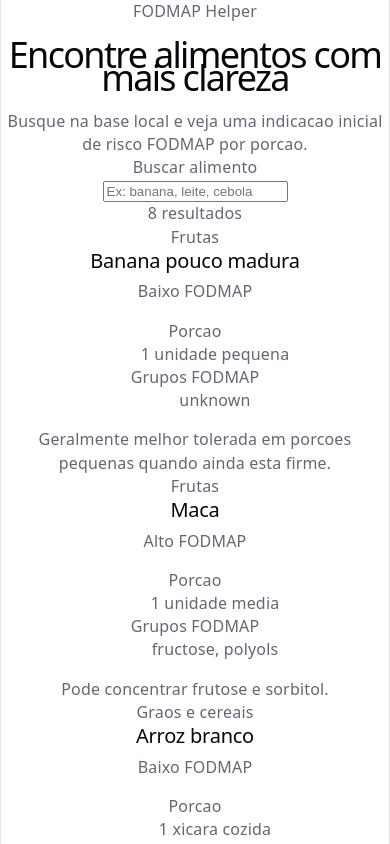
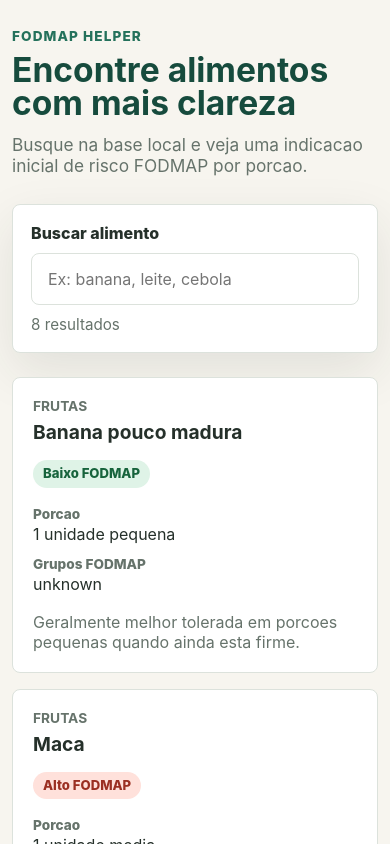
Before and after one commit to dev-hrq/fodmap-helper, a Vue app: page / in a window 390 px wide. Shown: the top 844 px of the page. Built offline with nearby package versions, Linux system fonts and the light colour scheme.

Commit message:
Polish responsive layout and docs

```diff
--- a/src/style.css
+++ b/src/style.css
@@ -1,296 +1,269 @@
 :root {
-  --text: #6b6375;
-  --text-h: #08060d;
-  --bg: #fff;
-  --border: #e5e4e7;
-  --code-bg: #f4f3ec;
-  --accent: #aa3bff;
-  --accent-bg: rgba(170, 59, 255, 0.1);
-  --accent-border: rgba(170, 59, 255, 0.5);
-  --social-bg: rgba(244, 243, 236, 0.5);
-  --shadow:
-    rgba(0, 0, 0, 0.1) 0 10px 15px -3px, rgba(0, 0, 0, 0.05) 0 4px 6px -2px;
-
-  --sans: system-ui, 'Segoe UI', Roboto, sans-serif;
-  --heading: system-ui, 'Segoe UI', Roboto, sans-serif;
-  --mono: ui-monospace, Consolas, monospace;
-
-  font: 18px/145% var(--sans);
-  letter-spacing: 0.18px;
-  color-scheme: light dark;
+  --bg: #f7f5ef;
+  --surface: #ffffff;
+  --surface-muted: #edf4ef;
+  --text: #25302a;
+  --text-muted: #66736b;
+  --border: #dce2dc;
+  --accent: #24715b;
+  --accent-strong: #164b3d;
+  --low-bg: #dff3e7;
+  --low-text: #17633c;
+  --medium-bg: #fff2c7;
+  --medium-text: #745513;
+  --high-bg: #ffe1db;
+  --high-text: #9b2f22;
+  --shadow: 0 18px 50px rgba(37, 48, 42, 0.1);
+  font-family:
+    Inter, ui-sans-serif, system-ui, -apple-system, BlinkMacSystemFont, "Segoe UI",
+    sans-serif;
   color: var(--text);
   background: var(--bg);
   font-synthesis: none;
   text-rendering: optimizeLegibility;
   -webkit-font-smoothing: antialiased;
   -moz-osx-font-smoothing: grayscale;
-
-  @media (max-width: 1024px) {
-    font-size: 16px;
-  }
 }
 
-@media (prefers-color-scheme: dark) {
-  :root {
-    --text: #9ca3af;
-    --text-h: #f3f4f6;
-    --bg: #16171d;
-    --border: #2e303a;
-    --code-bg: #1f2028;
-    --accent: #c084fc;
-    --accent-bg: rgba(192, 132, 252, 0.15);
-    --accent-border: rgba(192, 132, 252, 0.5);
-    --social-bg: rgba(47, 48, 58, 0.5);
-    --shadow:
-      rgba(0, 0, 0, 0.4) 0 10px 15px -3px, rgba(0, 0, 0, 0.25) 0 4px 6px -2px;
-  }
-
-  #social .button-icon {
-    filter: invert(1) brightness(2);
-  }
+* {
+  box-sizing: border-box;
 }
 
 body {
   margin: 0;
+  min-width: 320px;
+}
+
+button,
+input {
+  font: inherit;
+}
+
+button {
+  cursor: pointer;
+}
+
+#app {
+  min-height: 100vh;
+}
+
+.app-shell {
+  width: min(1040px, calc(100% - 32px));
+  margin: 0 auto;
+  padding: 48px 0;
+}
+
+.app-hero {
+  max-width: 720px;
+  margin-bottom: 28px;
+}
+
+.app-hero__eyebrow {
+  margin: 0 0 10px;
+  color: var(--accent);
+  font-size: 0.85rem;
+  font-weight: 800;
+  letter-spacing: 0.08em;
+  text-transform: uppercase;
 }
 
 h1,
-h2 {
-  font-family: var(--heading);
-  font-weight: 500;
-  color: var(--text-h);
+h2,
+p {
+  margin-top: 0;
 }
 
 h1 {
-  font-size: 56px;
-  letter-spacing: -1.68px;
-  margin: 32px 0;
-  @media (max-width: 1024px) {
-    font-size: 36px;
-    margin: 20px 0;
-  }
+  max-width: 680px;
+  margin-bottom: 14px;
+  color: var(--accent-strong);
+  font-size: clamp(2.1rem, 6vw, 4.5rem);
+  line-height: 0.98;
+  letter-spacing: 0;
 }
+
 h2 {
-  font-size: 24px;
-  line-height: 118%;
-  letter-spacing: -0.24px;
-  margin: 0 0 8px;
-  @media (max-width: 1024px) {
-    font-size: 20px;
-  }
+  margin-bottom: 0;
+  color: var(--text);
+  font-size: 1.2rem;
+  line-height: 1.25;
+  letter-spacing: 0;
 }
-p {
+
+.app-hero__copy {
+  max-width: 620px;
+  margin-bottom: 0;
+  color: var(--text-muted);
+  font-size: 1.08rem;
+}
+
+.food-search {
+  display: grid;
+  gap: 10px;
+  margin-bottom: 24px;
+  padding: 18px;
+  border: 1px solid var(--border);
+  border-radius: 8px;
+  background: var(--surface);
+  box-shadow: var(--shadow);
+}
+
+.food-search__label {
+  color: var(--text);
+  font-weight: 800;
+}
+
+.food-search__control {
+  position: relative;
+}
+
+.food-search input {
+  width: 100%;
+  min-height: 52px;
+  padding: 0 48px 0 16px;
+  border: 1px solid var(--border);
+  border-radius: 8px;
+  color: var(--text);
+  background: #fff;
+  outline: none;
+}
+
+.food-search input:focus {
+  border-color: var(--accent);
+  box-shadow: 0 0 0 4px rgba(36, 113, 91, 0.15);
+}
+
+.food-search__clear {
+  position: absolute;
+  top: 50%;
+  right: 10px;
+  width: 32px;
+  height: 32px;
+  transform: translateY(-50%);
+  border: 0;
+  border-radius: 999px;
+  color: var(--text-muted);
+  background: var(--surface-muted);
+  font-weight: 800;
+}
+
+.food-search__meta {
+  margin-bottom: 0;
+  color: var(--text-muted);
+  font-size: 0.95rem;
+}
+
+.results-grid {
+  display: grid;
+  grid-template-columns: repeat(2, minmax(0, 1fr));
+  gap: 16px;
+}
+
+.food-card,
+.empty-state {
+  border: 1px solid var(--border);
+  border-radius: 8px;
+  background: var(--surface);
+}
+
+.food-card {
+  display: grid;
+  gap: 18px;
+  padding: 20px;
+}
+
+.food-card__header {
+  display: flex;
+  align-items: flex-start;
+  justify-content: space-between;
+  gap: 16px;
+}
+
+.food-card__category {
+  margin-bottom: 6px;
+  color: var(--text-muted);
+  font-size: 0.86rem;
+  font-weight: 700;
+  text-transform: uppercase;
+}
+
+.risk-badge {
+  flex: 0 0 auto;
+  max-width: 150px;
+  padding: 6px 10px;
+  border-radius: 999px;
+  font-size: 0.82rem;
+  font-weight: 800;
+  line-height: 1.2;
+  text-align: center;
+}
+
+.risk-badge--low {
+  color: var(--low-text);
+  background: var(--low-bg);
+}
+
+.risk-badge--medium {
+  color: var(--medium-text);
+  background: var(--medium-bg);
+}
+
+.risk-badge--high {
+  color: var(--high-text);
+  background: var(--high-bg);
+}
+
+.food-card__details {
+  display: grid;
+  gap: 12px;
   margin: 0;
 }
 
-code,
-.counter {
-  font-family: var(--mono);
-  display: inline-flex;
-  border-radius: 4px;
-  color: var(--text-h);
+.food-card__details div {
+  display: grid;
+  gap: 2px;
 }
 
-code {
-  font-size: 15px;
-  line-height: 135%;
-  padding: 4px 8px;
-  background: var(--code-bg);
+.food-card__details dt {
+  color: var(--text-muted);
+  font-size: 0.85rem;
+  font-weight: 800;
 }
 
-.counter {
-  font-size: 16px;
-  padding: 5px 10px;
-  border-radius: 5px;
-  color: var(--accent);
-  background: var(--accent-bg);
-  border: 2px solid transparent;
-  transition: border-color 0.3s;
-  margin-bottom: 24px;
+.food-card__details dd {
+  margin: 0;
+}
 
-  &:hover {
-    border-color: var(--accent-border);
+.food-card__notes {
+  margin-bottom: 0;
+  color: var(--text-muted);
+}
+
+.empty-state {
+  padding: 32px;
+  text-align: center;
+}
+
+.empty-state p {
+  margin-bottom: 0;
+  color: var(--text-muted);
+}
+
+@media (max-width: 720px) {
+  .app-shell {
+    width: min(100% - 24px, 1040px);
+    padding: 28px 0;
   }
-  &:focus-visible {
-    outline: 2px solid var(--accent);
-    outline-offset: 2px;
+
+  .results-grid {
+    grid-template-columns: 1fr;
+  }
+
+  .food-card__header {
+    flex-direction: column;
+  }
+
+  .risk-badge {
+    max-width: none;
   }
 }
-
-.hero {
-  position: relative;
-
-  .base,
-  .framework,
-  .vite {
-    inset-inline: 0;
-    margin: 0 auto;
-  }
-
-  .base {
-    width: 170px;
-    position: relative;
-    z-index: 0;
-  }
-
-  .framework,
-  .vite {
-    position: absolute;
-  }
-
-  .framework {
-    z-index: 1;
-    top: 34px;
-    height: 28px;
-    transform: perspective(2000px) rotateZ(300deg) rotateX(44deg) rotateY(39deg)
-      scale(1.4);
-  }
-
-  .vite {
-    z-index: 0;
-    top: 107px;
-    height: 26px;
-    width: auto;
-    transform: perspective(2000px) rotateZ(300deg) rotateX(40deg) rotateY(39deg)
-      scale(0.8);
-  }
-}
-
-#app {
-  width: 1126px;
-  max-width: 100%;
-  margin: 0 auto;
-  text-align: center;
-  border-inline: 1px solid var(--border);
-  min-height: 100svh;
-  display: flex;
-  flex-direction: column;
-  box-sizing: border-box;
-}
-
-#center {
-  display: flex;
-  flex-direction: column;
-  gap: 25px;
-  place-content: center;
-  place-items: center;
-  flex-grow: 1;
-
-  @media (max-width: 1024px) {
-    padding: 32px 20px 24px;
-    gap: 18px;
-  }
-}
-
-#next-steps {
-  display: flex;
-  border-top: 1px solid var(--border);
-  text-align: left;
-
-  & > div {
-    flex: 1 1 0;
-    padding: 32px;
-    @media (max-width: 1024px) {
-      padding: 24px 20px;
-    }
-  }
-
-  .icon {
-    margin-bottom: 16px;
-    width: 22px;
-    height: 22px;
-  }
-
-  @media (max-width: 1024px) {
-    flex-direction: column;
-    text-align: center;
-  }
-}
-
-#docs {
-  border-right: 1px solid var(--border);
-
-  @media (max-width: 1024px) {
-    border-right: none;
-    border-bottom: 1px solid var(--border);
-  }
-}
-
-#next-steps ul {
-  list-style: none;
-  padding: 0;
-  display: flex;
-  gap: 8px;
-  margin: 32px 0 0;
-
-  .logo {
-    height: 18px;
-  }
-
-  a {
-    color: var(--text-h);
-    font-size: 16px;
-    border-radius: 6px;
-    background: var(--social-bg);
-    display: flex;
-    padding: 6px 12px;
-    align-items: center;
-    gap: 8px;
-    text-decoration: none;
-    transition: box-shadow 0.3s;
-
-    &:hover {
-      box-shadow: var(--shadow);
-    }
-    .button-icon {
-      height: 18px;
-      width: 18px;
-    }
-  }
-
-  @media (max-width: 1024px) {
-    margin-top: 20px;
-    flex-wrap: wrap;
-    justify-content: center;
-
-    li {
-      flex: 1 1 calc(50% - 8px);
-    }
-
-    a {
-      width: 100%;
-      justify-content: center;
-      box-sizing: border-box;
-    }
-  }
-}
-
-#spacer {
-  height: 88px;
-  border-top: 1px solid var(--border);
-  @media (max-width: 1024px) {
-    height: 48px;
-  }
-}
-
-.ticks {
-  position: relative;
-  width: 100%;
-
-  &::before,
-  &::after {
-    content: '';
-    position: absolute;
-    top: -4.5px;
-    border: 5px solid transparent;
-  }
-
-  &::before {
-    left: 0;
-    border-left-color: var(--border);
-  }
-  &::after {
-    right: 0;
-    border-right-color: var(--border);
-  }
-}
```
Also changed, not shown: 1 other file (tests, documents, lock files or other folders).
